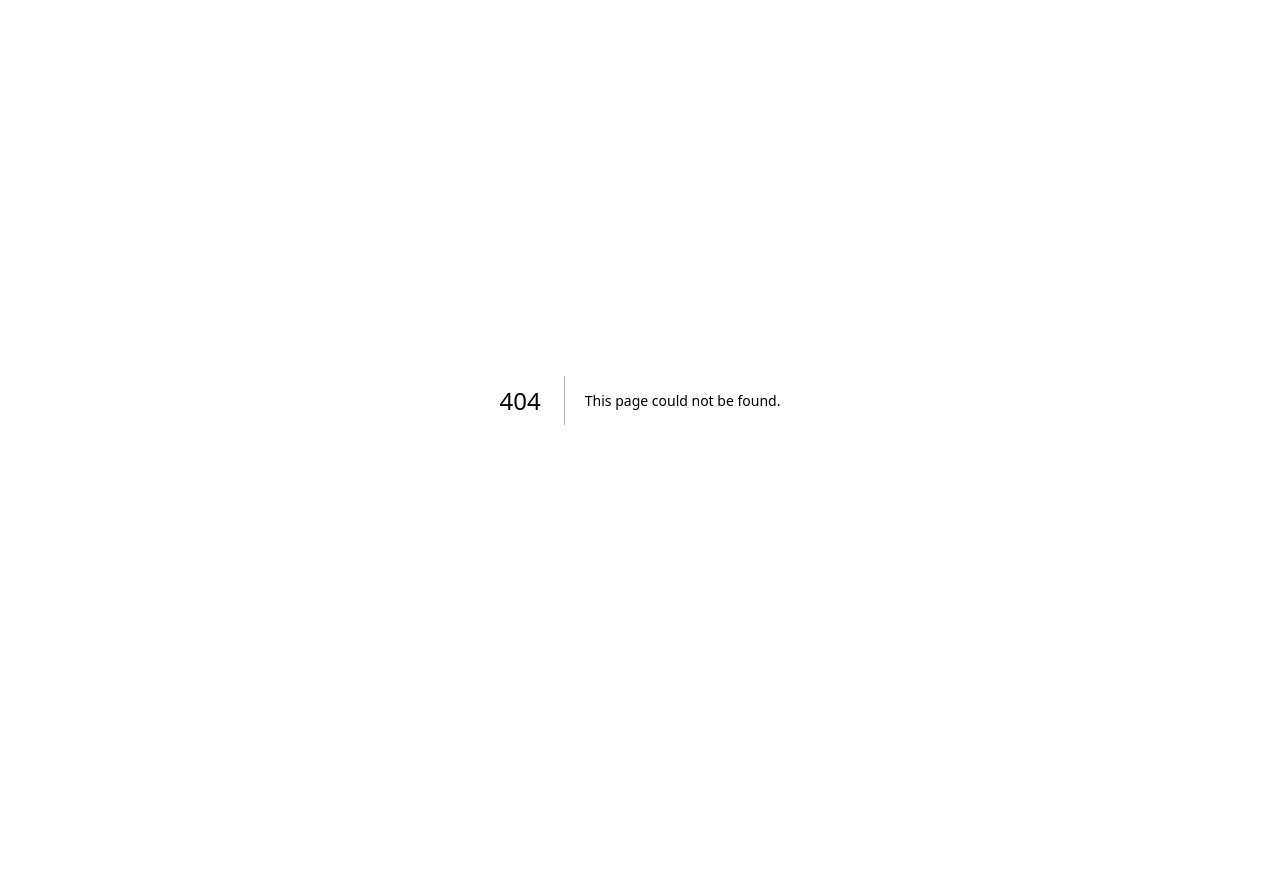
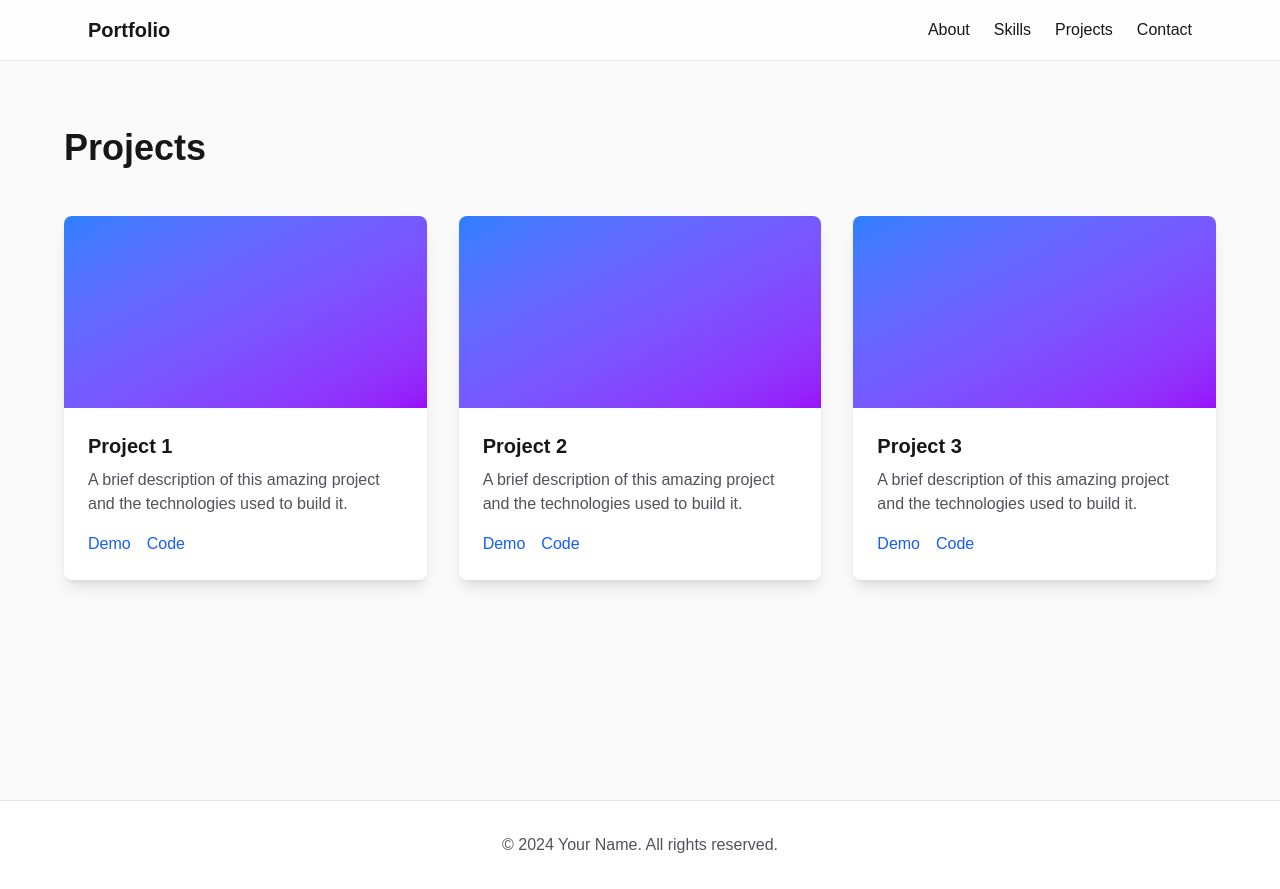
Before and after one commit to Mukdaniella/my-portifolio, a Next.js app: page /projects in a window 1280 px wide. Before the commit this address had no page. Before the commit the page ends 800 px from the top, so only its background shows below. Built offline with nearby package versions, Linux system fonts and the light colour scheme.

Commit message:
i created the projects page

```diff
--- /dev/null
+++ b/app/projects/page.tsx
@@ -0,0 +1,35 @@
+import Navbar from '../components/Navbar';
+import Footer from '../components/Footer';
+
+function Projects() {
+  return (
+    <div className="min-h-screen bg-white dark:bg-zinc-950">
+      <Navbar />
+      <section className="py-20 px-6 pt-32 bg-zinc-50 dark:bg-zinc-900 min-h-screen">
+        <div className="max-w-6xl mx-auto">
+          <h2 className="text-4xl font-bold mb-12">Projects</h2>
+          <div className="grid md:grid-cols-2 lg:grid-cols-3 gap-8">
+            {[1, 2, 3].map((project) => (
+              <div key={project} className="bg-white dark:bg-zinc-950 rounded-lg overflow-hidden shadow-lg hover:shadow-xl transition">
+                <div className="h-48 bg-gradient-to-br from-blue-500 to-purple-600"></div>
+                <div className="p-6">
+                  <h3 className="text-xl font-bold mb-2">Project {project}</h3>
+                  <p className="text-zinc-600 dark:text-zinc-400 mb-4">
+                    A brief description of this amazing project and the technologies used to build it.
+                  </p>
+                  <div className="flex gap-4">
+                    <a href="#" className="text-blue-600 hover:underline">Demo</a>
+                    <a href="#" className="text-blue-600 hover:underline">Code</a>
+                  </div>
+                </div>
+              </div>
+            ))}
+          </div>
+        </div>
+      </section>
+      <Footer />
+    </div>
+  );
+}
+
+export default Projects;
```
